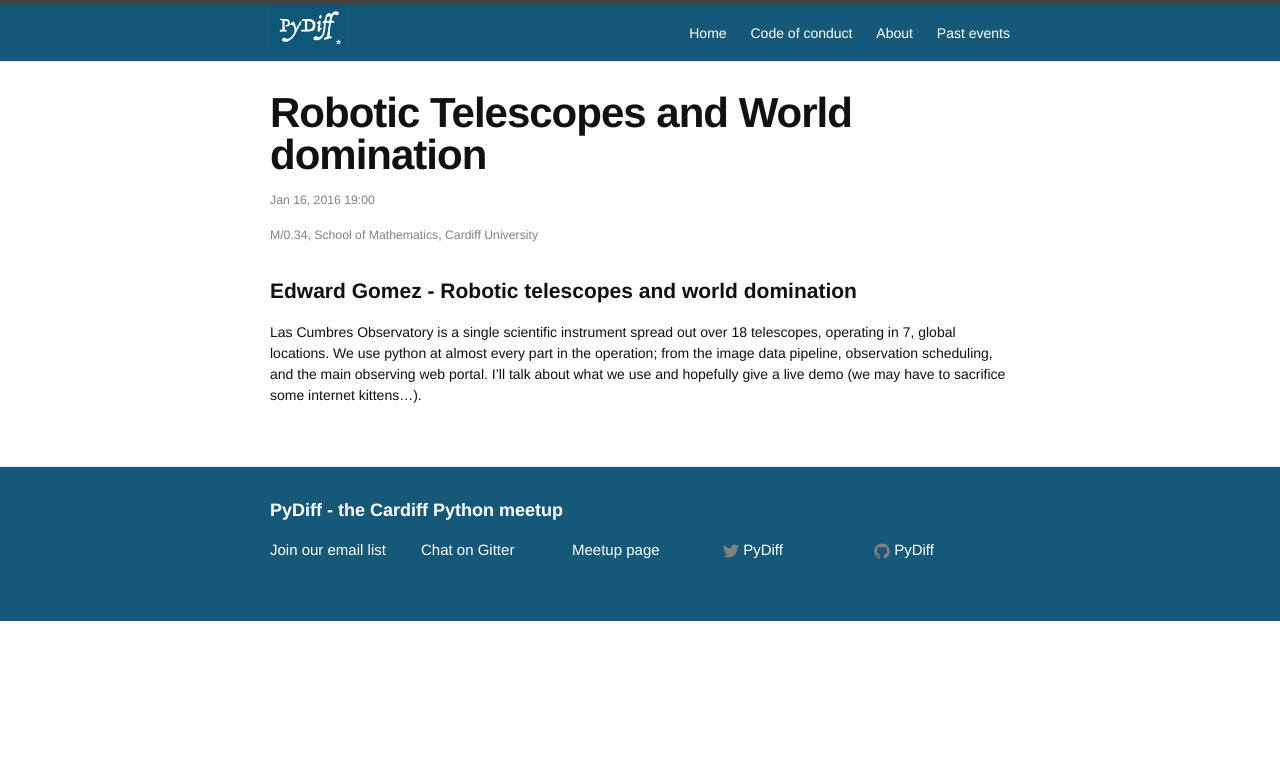
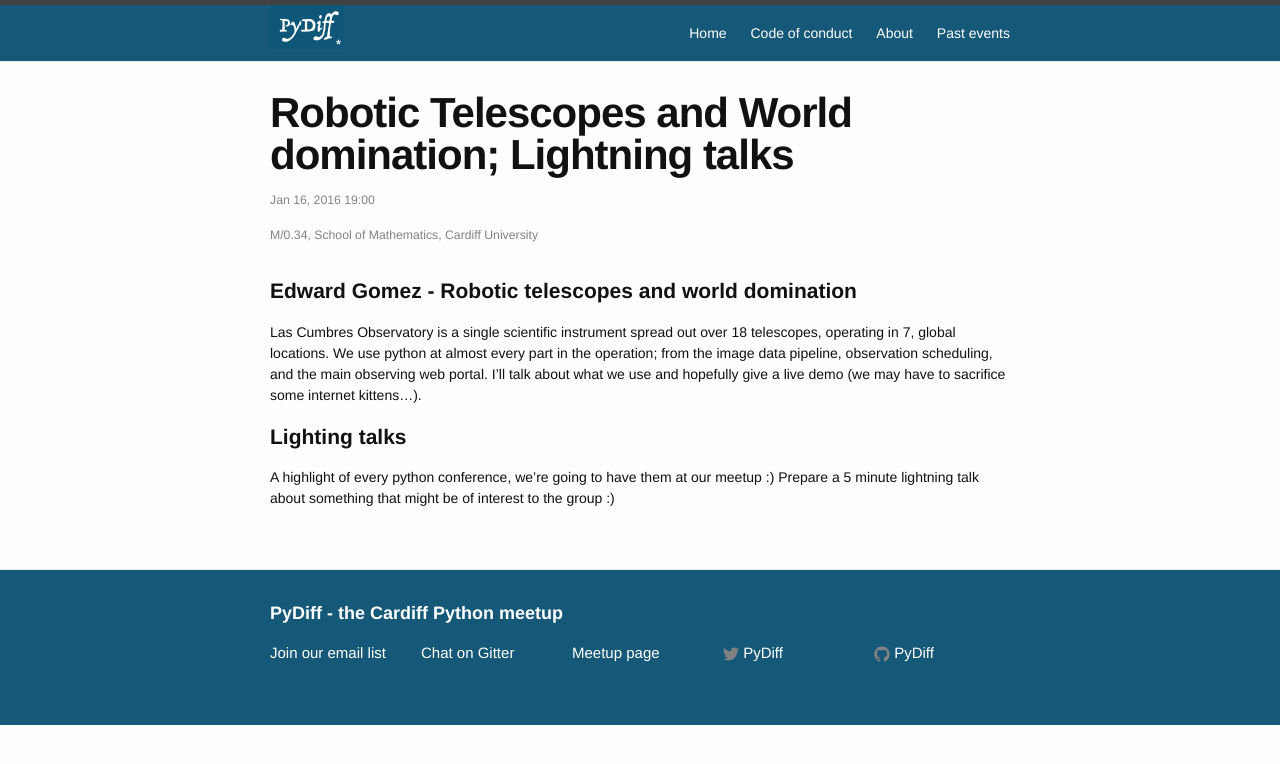
Before and after one commit to PyDiff/PyDiff.github.io, a Jekyll site: the page built from _events/2016-01-19.md, in a window 1280 px wide. Shown: the top 764 px of the page. Built offline with Jekyll 4.4.1, drawn with Linux system fonts in a browser that asks for light colours.

Commit message:
Adding lightning talks.

```diff
--- a/_events/2016-01-19.md
+++ b/_events/2016-01-19.md
@@ -1,6 +1,6 @@
 ---
 layout: post
-title:  "Robotic Telescopes and World domination"
+title:  "Robotic Telescopes and World domination; Lightning talks"
 date:   2016-01-16 19:00
 time:   "19:00"
 venue:  "M/0.34, School of Mathematics, Cardiff University"
@@ -9,3 +9,10 @@ venue:  "M/0.34, School of Mathematics, Cardiff University"
 # Edward Gomez - Robotic telescopes and world domination
 
 Las Cumbres Observatory is a single scientific instrument spread out over 18 telescopes, operating in 7, global locations. We use python at almost every part in the operation; from the image data pipeline, observation scheduling, and the main observing web portal. I'll talk about what we use and hopefully give a live demo (we may have to sacrifice some internet kittens...).
+
+# Lighting talks
+
+A highlight of every python conference, we're going to have them at our meetup
+:)
+Prepare a 5 minute lightning talk about something that might be of interest to
+the group :)
```
